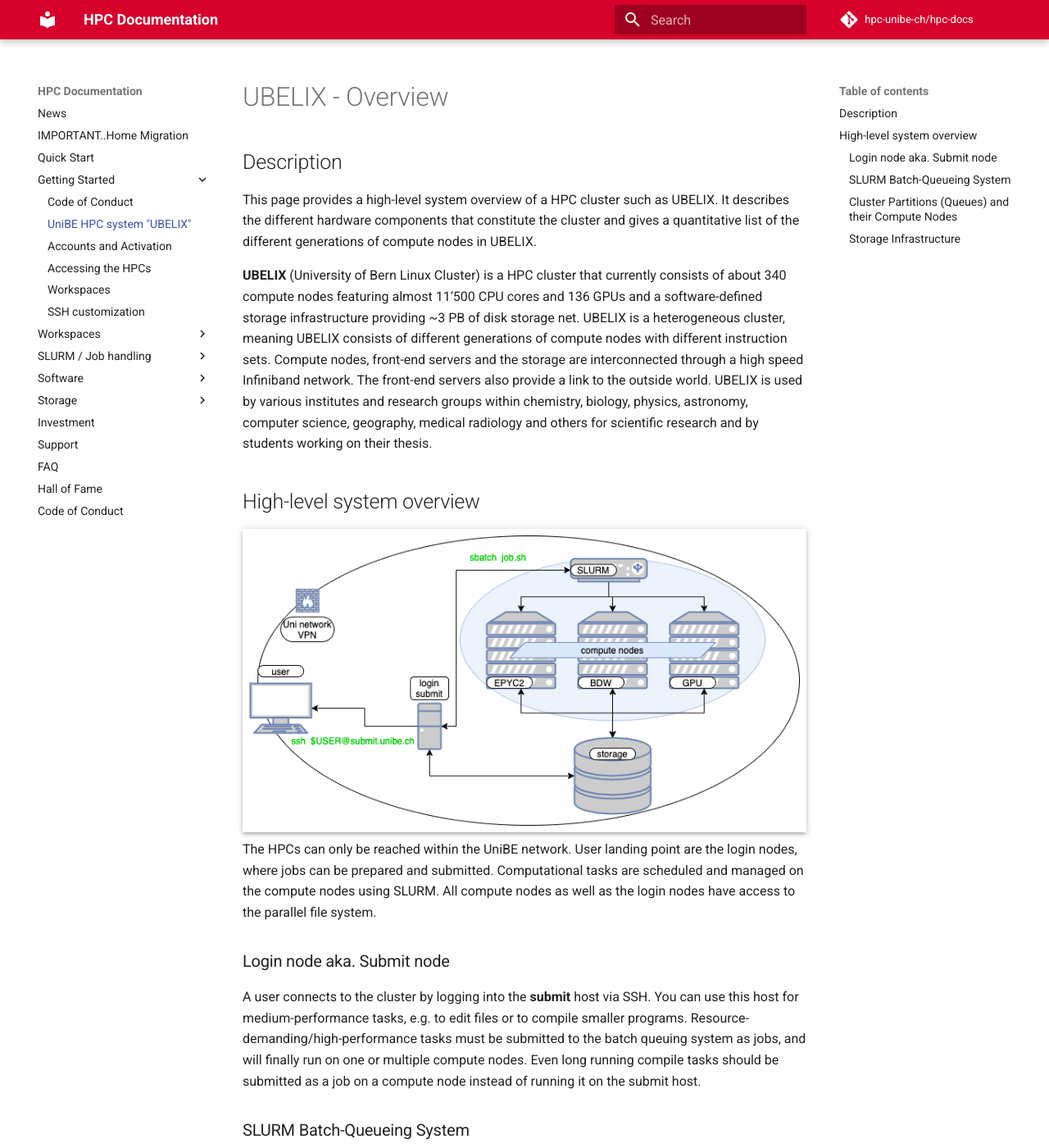
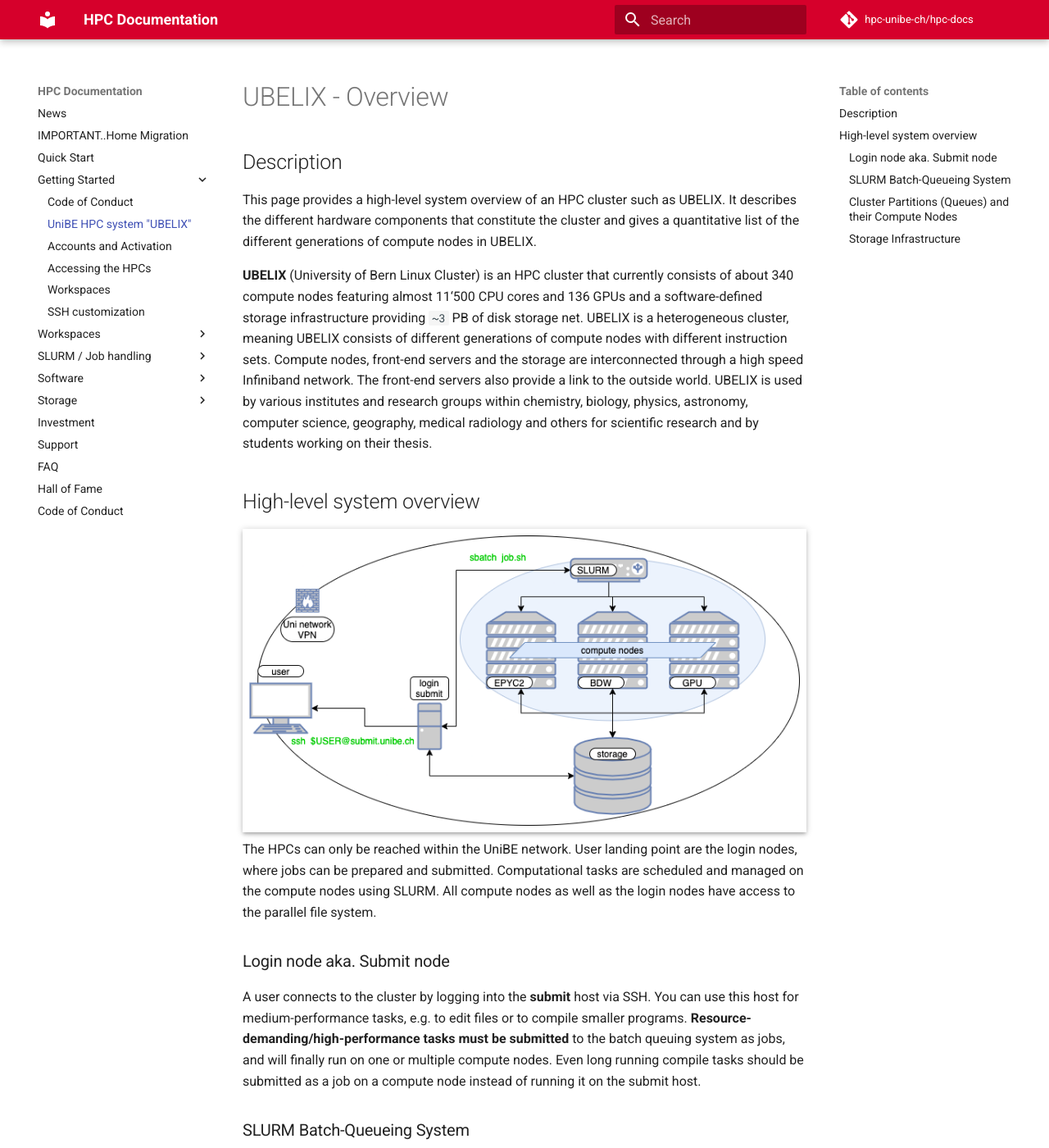
Before and after one commit to hpc-unibe-ch/hpc-unibe-ch.github.io, an MkDocs documentation site: the page built from docs/getting-Started/ubelix-overview.md, in a window 1280 px wide and 1400 px high. Shown: the whole window at 82% size. Built offline with MkDocs 1.6.1 and Material for MkDocs 9.7.7, drawn with Linux system fonts in a browser that asks for light colours; comment, search, counter and statistics services are not loaded.

Commit message:
minor changes, typos

```diff
--- a/docs/getting-Started/ubelix-overview.md
+++ b/docs/getting-Started/ubelix-overview.md
@@ -2,9 +2,9 @@
 
 ## Description
 
-This page provides a high-level system overview of a HPC cluster such as UBELIX. It describes the different hardware components that constitute the cluster and gives a quantitative list of the different generations of compute nodes in UBELIX.
+This page provides a high-level system overview of an HPC cluster such as UBELIX. It describes the different hardware components that constitute the cluster and gives a quantitative list of the different generations of compute nodes in UBELIX.
 
-**UBELIX** (University of Bern Linux Cluster) is a HPC cluster that currently consists of about 340 compute nodes featuring almost 11'500 CPU cores and 136 GPUs and a software-defined storage infrastructure providing ~3 PB of disk storage net. UBELIX is a heterogeneous cluster, meaning UBELIX consists of different generations of compute nodes with different instruction sets. Compute nodes, front-end servers and the storage are interconnected through a high speed Infiniband network. The front-end servers also provide a link to the outside world. UBELIX is used by various institutes and research groups within chemistry, biology, physics, astronomy, computer science, geography, medical radiology and others for scientific research and by students working on their thesis.
+**UBELIX** (University of Bern Linux Cluster) is an HPC cluster that currently consists of about 340 compute nodes featuring almost 11'500 CPU cores and 136 GPUs and a software-defined storage infrastructure providing `~3` PB of disk storage net. UBELIX is a heterogeneous cluster, meaning UBELIX consists of different generations of compute nodes with different instruction sets. Compute nodes, front-end servers and the storage are interconnected through a high speed Infiniband network. The front-end servers also provide a link to the outside world. UBELIX is used by various institutes and research groups within chemistry, biology, physics, astronomy, computer science, geography, medical radiology and others for scientific research and by students working on their thesis.
 
 ## High-level system overview
 
@@ -13,7 +13,7 @@
 
 ### Login node aka. Submit node
 
-A user connects to the cluster by logging into the **submit** host via SSH. You can use this host for medium-performance tasks, e.g. to edit files or to compile smaller programs. Resource-demanding/high-performance tasks must be submitted to the batch queuing system as jobs, and will finally run on one or multiple compute nodes. Even long running compile tasks should be submitted as a job on a compute node instead of running it on the submit host.
+A user connects to the cluster by logging into the **submit** host via SSH. You can use this host for medium-performance tasks, e.g. to edit files or to compile smaller programs. **Resource-demanding/high-performance tasks must be submitted** to the batch queuing system as jobs, and will finally run on one or multiple compute nodes. Even long running compile tasks should be submitted as a job on a compute node instead of running it on the submit host.
 
 ### SLURM Batch-Queueing System
 
```
Also changed, not shown: docs/file-system/filesystem-overview.md (+1 -1 lines), docs/general/faq.md (+5 -1 lines), docs/hpc-workspaces/management.md (+3 -3 lines), docs/hpc-workspaces/workspaces.md (+1 -1 lines), docs/software/installing-custom-software.md (+0 -2 lines).
